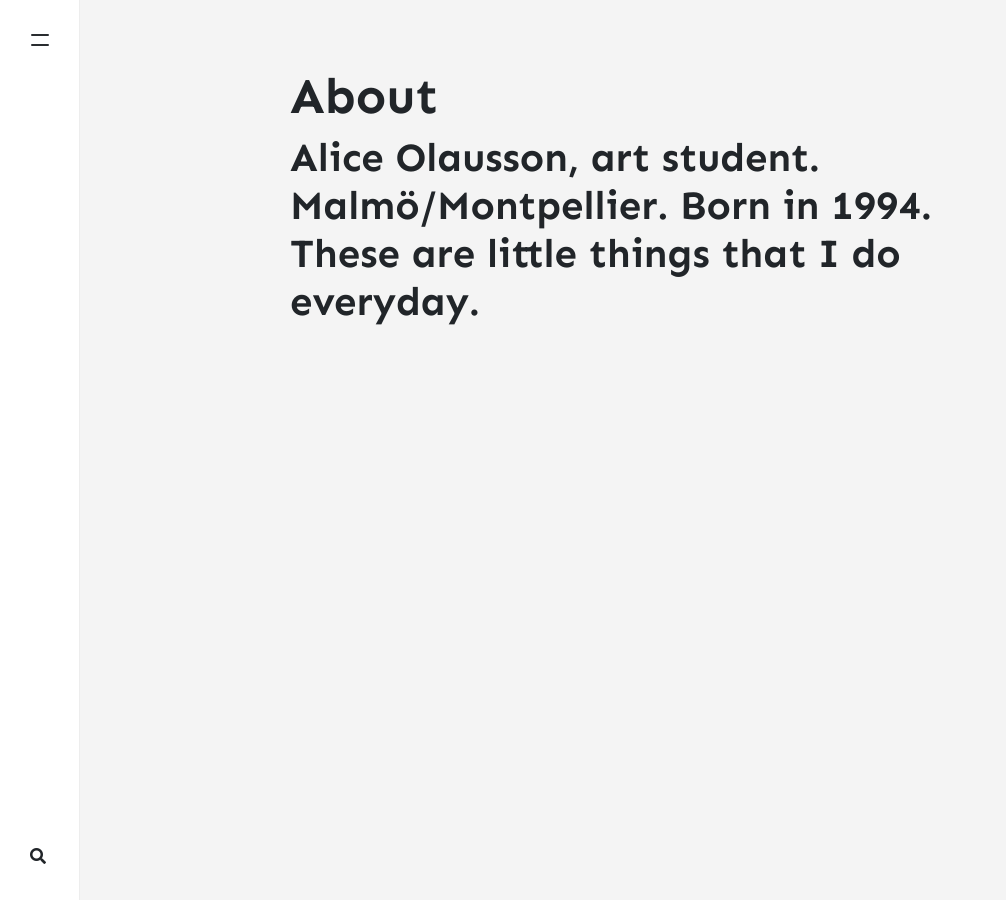
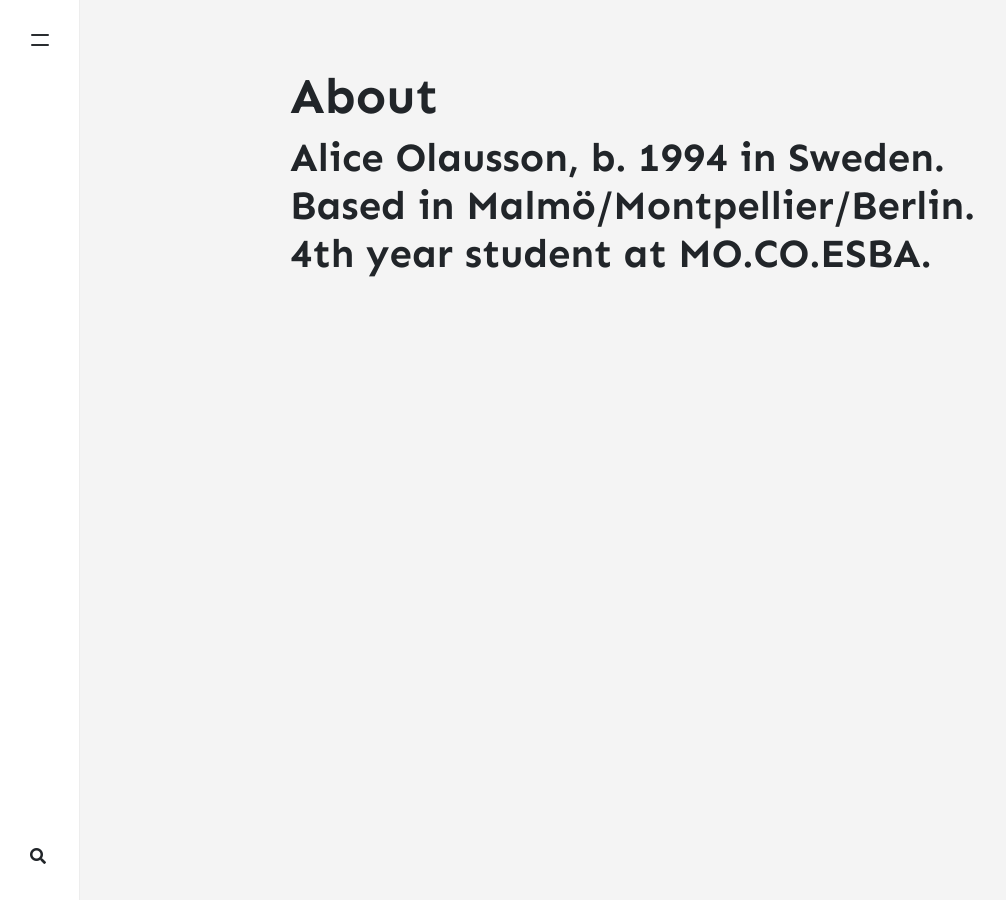
Before and after one commit to halice123/halice123.github.com, a Jekyll site: the page built from _pages/about.md, in a window 1280 px wide. Shown: the whole page, without its empty margins (0-1006 px from the left). Built offline with Jekyll 4.4.1, drawn with Linux system fonts in a browser that asks for light colours; nearby versions of some CDN libraries; comment, search, counter and statistics services are not loaded.

Commit message:
Update about.md

```diff
--- a/_pages/about.md
+++ b/_pages/about.md
@@ -5,4 +5,4 @@ permalink: /about
 ---
 
 
-<h1> Alice Olausson, art student. Malmö/Montpellier. Born in 1994. These are little things that I do everyday. </h1>
+<h1> Alice Olausson, b. 1994 in Sweden. Based in Malmö/Montpellier/Berlin. 4th year student at MO.CO.ESBA. </h1>
```
